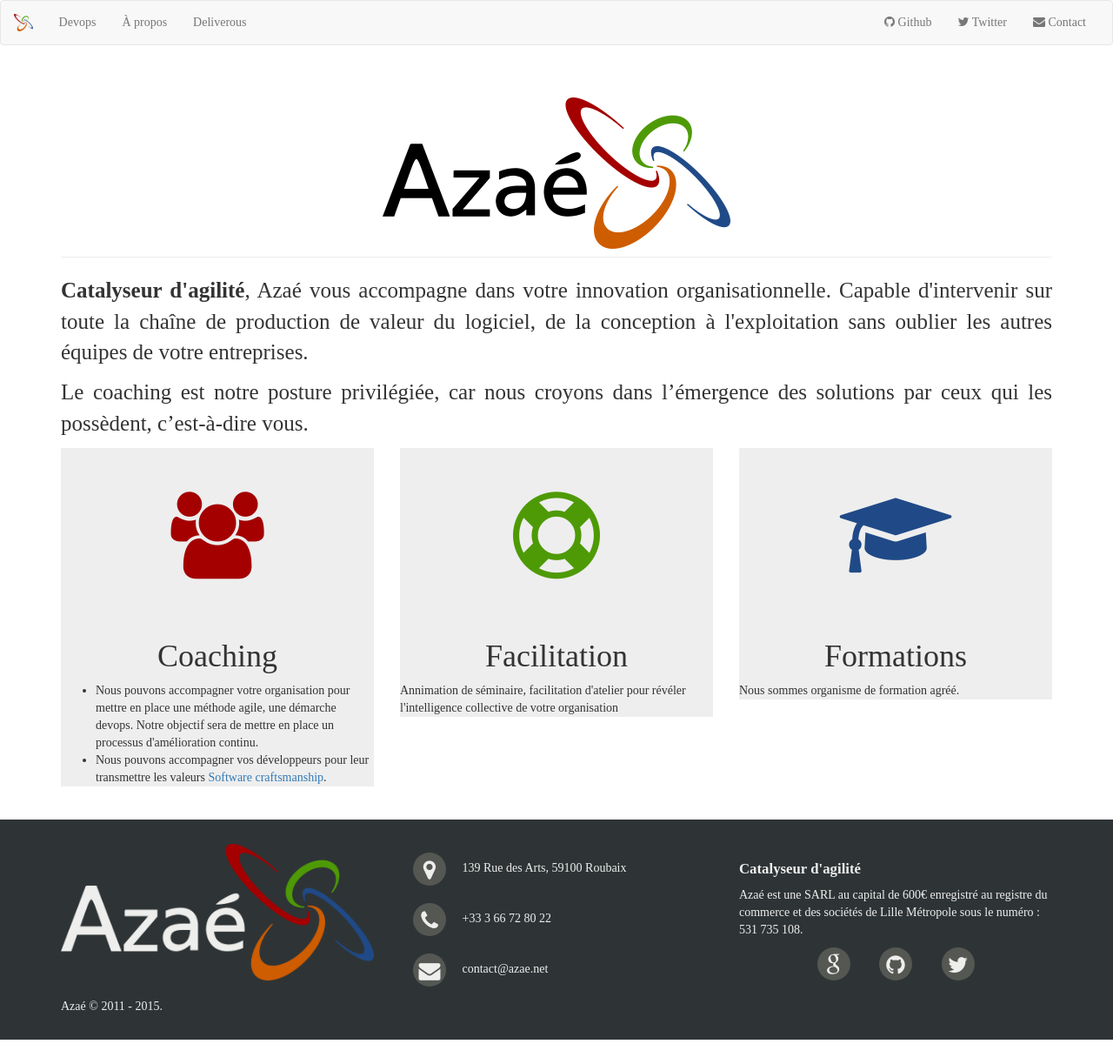
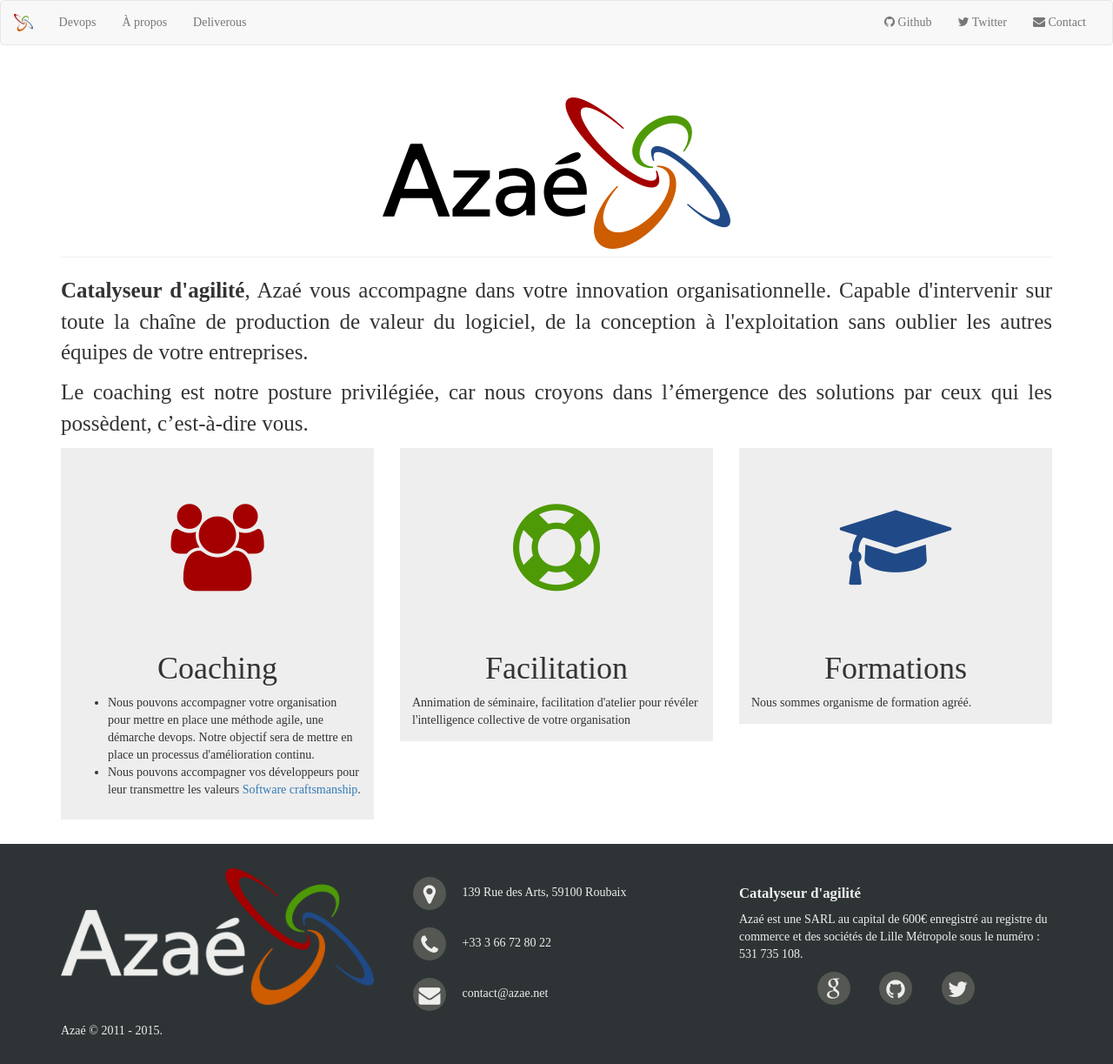
Before and after one commit to coachBZH/azae.net, a Jekyll site: the page built from index3.html, in a window 1280 px wide. Shown: the whole page at 87% size. Built offline with Jekyll 4.4.1, drawn with Linux system fonts in a browser that asks for light colours; some web fonts are replaced; before the commit the page ends 1195 px from its top, so only the background shows below that.

Commit message:
avec du padding

```diff
--- a/css/style.css
+++ b/css/style.css
@@ -78,6 +78,7 @@ body {
 
 .big-fa {
   background-color: #eee;
+  padding: 1em;
 }
 
 .big-fa i {
--- a/index3.html
+++ b/index3.html
@@ -18,7 +18,7 @@ layout: default
   <div class="col-md-4">
     <div class="big-fa">
       <div class="scarletRed text-center"><i class="fa fa-users"></i></div>
-      <h1 class="text-center">Coaching</h1>
+      <h1 class="text-center" href='/coaching'>Coaching</h1>
       <ul>
         <li>
           Nous pouvons accompagner votre organisation pour mettre en place une méthode agile, une démarche devops. Notre objectif sera de mettre en place un processus d'amélioration continu.
```
